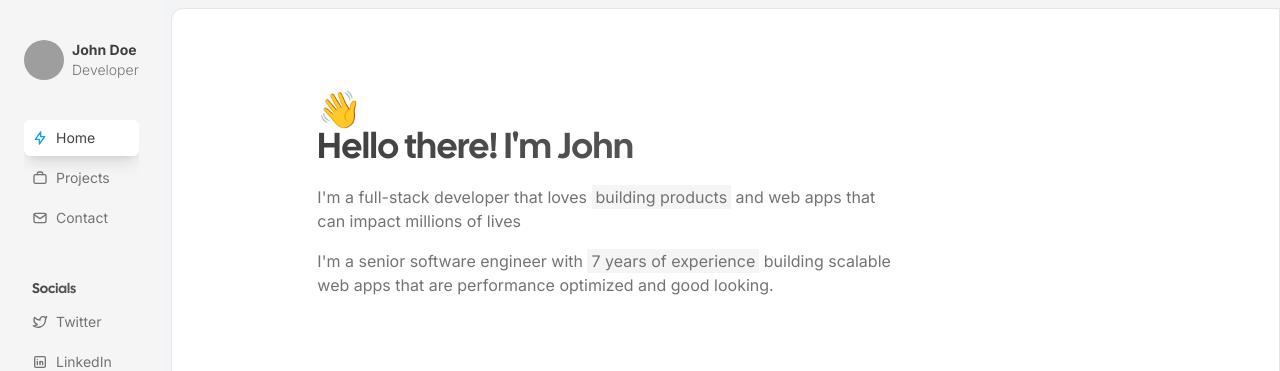
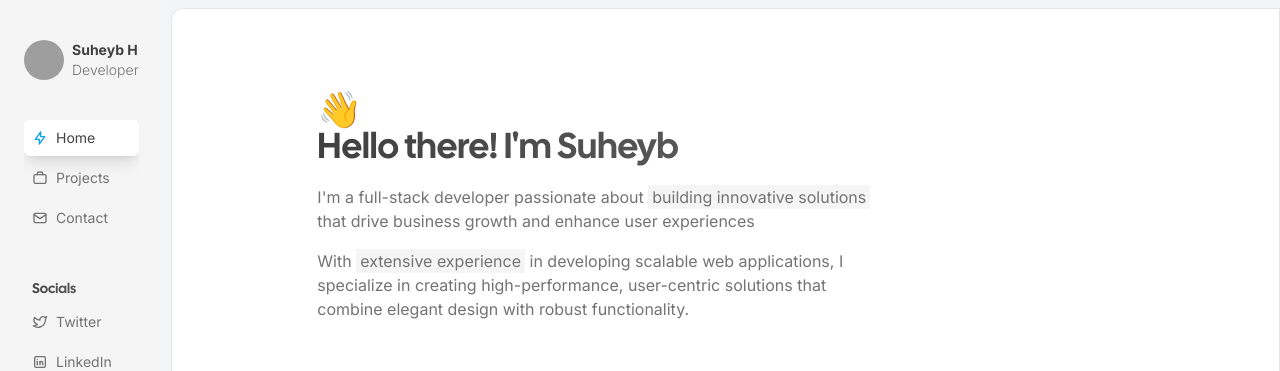
Before and after one commit to Rubytech1/my-portfolio2, a Next.js app: page / in a window 1280 px wide. Shown: the top 371 px of the page. Built offline with nearby package versions, Linux system fonts and the light colour scheme; grey boxes are pictures that could not be loaded.

Commit message:
Update profile information with Suheyb H's details

```diff
--- a/src/app/layout.tsx
+++ b/src/app/layout.tsx
@@ -11,9 +11,9 @@ const inter = Inter({
 });
 
 export const metadata: Metadata = {
-  title: "John Doe - Developer",
+  title: "Suheyb H - Developer",
   description:
-    "John Doe is a developer, writer and speaker. He is a digital nomad and travels around the world while working remotely.",
+    "Suheyb H is a full-stack developer specializing in building scalable web applications and innovative solutions that drive business growth.",
 };
 
 export default function RootLayout({
--- a/src/app/page.tsx
+++ b/src/app/page.tsx
@@ -10,16 +10,16 @@ export default function Home() {
   return (
     <Container>
       <span className="text-4xl">👋</span>
-      <Heading className="font-black">Hello there! I&apos;m John</Heading>
+      <Heading className="font-black">Hello there! I&apos;m Suheyb</Heading>
       <Paragraph className="max-w-xl mt-4">
-        I&apos;m a full-stack developer that loves{" "}
-        <Highlight>building products</Highlight> and web apps that can impact
-        millions of lives
+        I&apos;m a full-stack developer passionate about{" "}
+        <Highlight>building innovative solutions</Highlight> that drive business growth
+        and enhance user experiences
       </Paragraph>
       <Paragraph className="max-w-xl mt-4">
-        I&apos;m a senior software engineer with{" "}
-        <Highlight>7 years of experience</Highlight> building scalable web apps
-        that are performance optimized and good looking.
+        With <Highlight>extensive experience</Highlight> in developing scalable web
+        applications, I specialize in creating high-performance, user-centric solutions
+        that combine elegant design with robust functionality.
       </Paragraph>
       <Heading
         as="h2"
--- a/src/components/Sidebar.tsx
+++ b/src/components/Sidebar.tsx
@@ -109,7 +109,7 @@ const SidebarHeader = () => {
         className="object-cover object-top rounded-full flex-shrink-0"
       />
       <div className="flex text-sm flex-col">
-        <p className="font-bold text-primary">John Doe</p>
+        <p className="font-bold text-primary">Suheyb H</p>
         <p className="font-light text-secondary">Developer</p>
       </div>
     </div>
```
